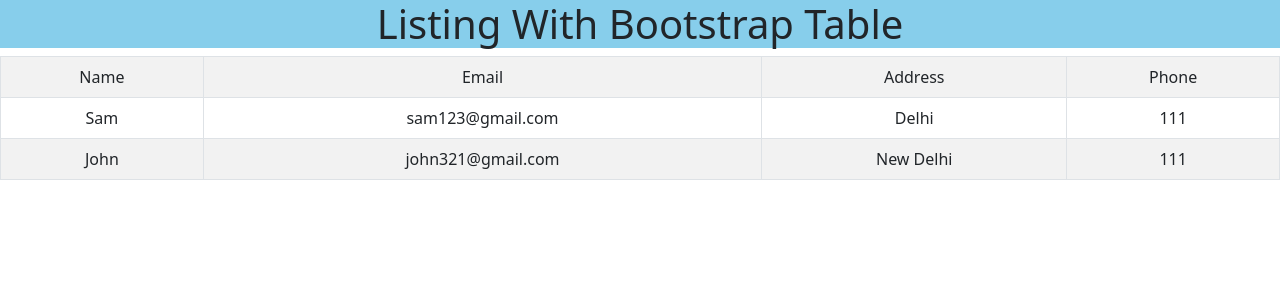
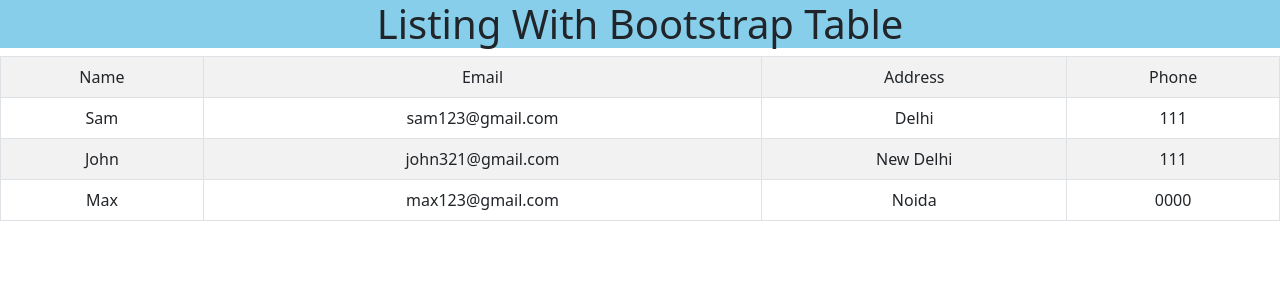
Before and after one commit to satyamn96/react_app, a React (Create React App) app: page / in a window 1280 px wide. Shown: the top 300 px of the page. Built offline with nearby package versions, Linux system fonts and the light colour scheme.

Commit message:
Bootstrap Listing In React

```diff
--- a/src/Components/BootstrapList.js
+++ b/src/Components/BootstrapList.js
@@ -30,7 +30,12 @@
                   <td>{item.email}</td>
                   <td>{item.address}</td>
                   <td>{item.phone}</td>
-              </tr>:null
+              </tr>:<tr key={i} >
+                  <td>{item.name}</td>
+                  <td>{item.email}</td>
+                  <td>{item.address}</td>
+                  <td>{item.phone}</td>
+              </tr>
               )
 }
           </tbody>
```
